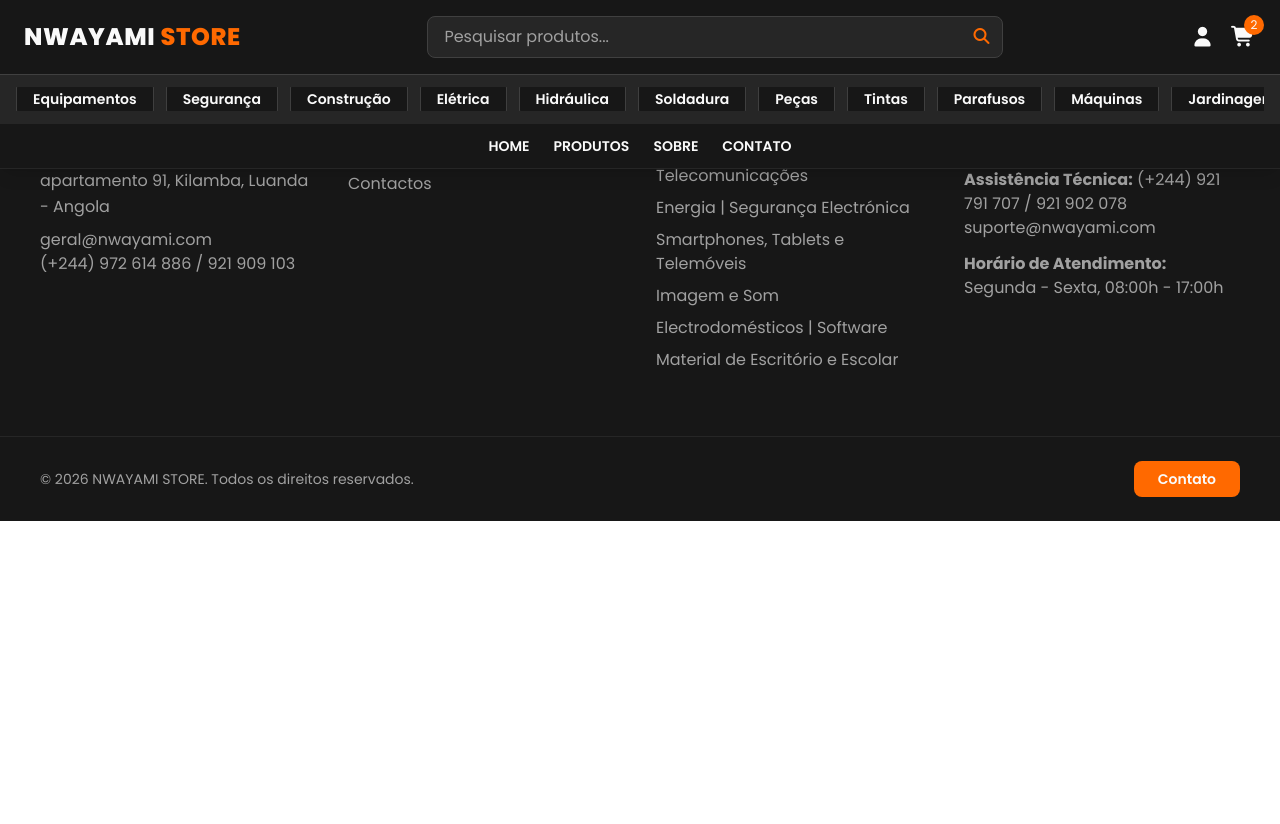
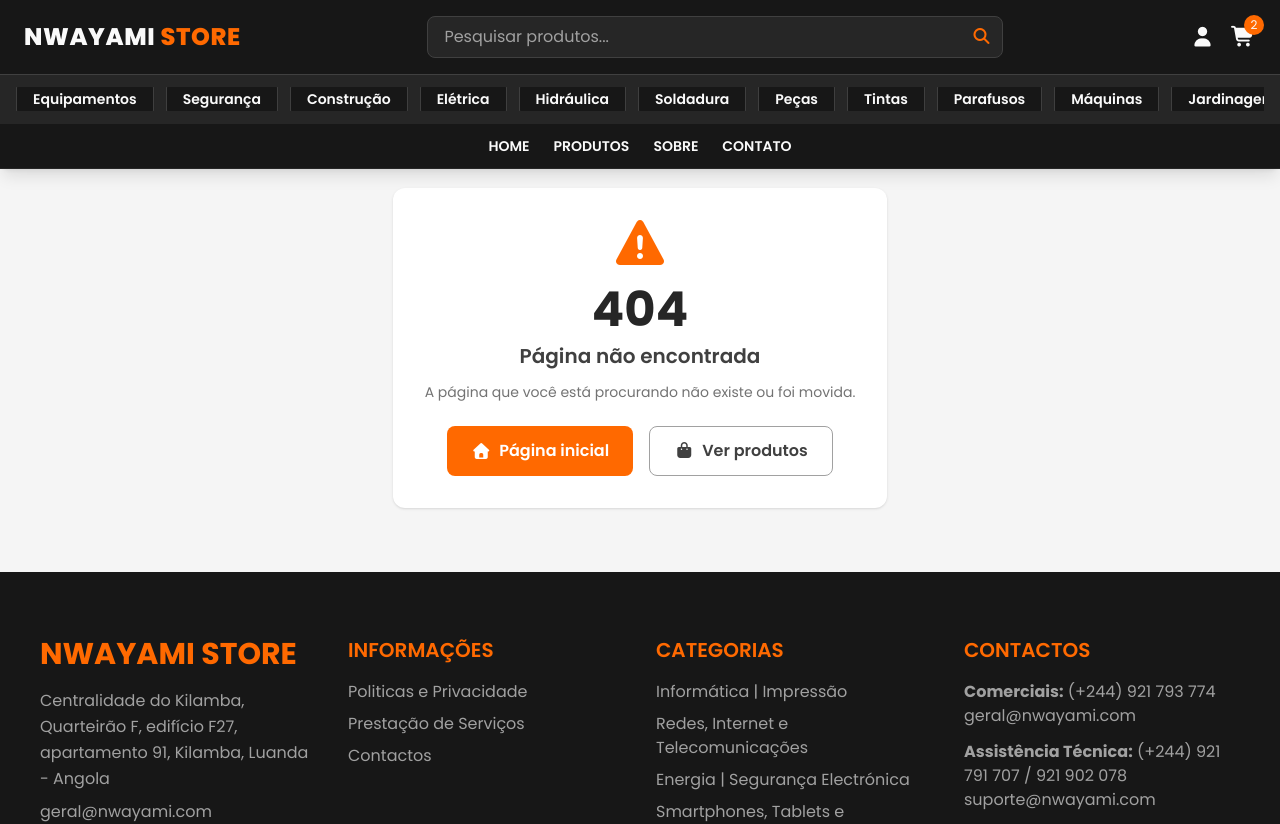
Before and after one commit to nsimba-afonso-nwayami/store-nwayami, a React (Vite) app: page /categoria/ in a window 1280 px wide. Shown: the top 824 px of the page. Before the commit the page ends 800 px from the top, so only its background shows below. Built offline with nearby package versions, Linux system fonts and the light colour scheme.

Commit message:
Página de not found feita

```diff
--- a/src/pages/site/NotFound.jsx
+++ b/src/pages/site/NotFound.jsx
@@ -6,10 +6,49 @@
   return (
     <>
       <title>Página não encontrada | Nwayami Store</title>
-      {/* Header */}
       <Header />
 
-      {/* Footer */}
+      <section className="w-full min-h-[70vh] bg-neutral-100 pt-47 pb-16 flex items-center">
+        <div className="max-w-xl mx-auto px-4">
+          <div className="bg-white rounded-xl shadow p-8 text-center">
+            {/* Ícone */}
+            <div className="text-orange-500 text-5xl mb-4">
+              <i className="fa-solid fa-triangle-exclamation"></i>
+            </div>
+
+            {/* Código 404 */}
+            <h1 className="text-5xl font-bold text-neutral-800 mb-2">404</h1>
+
+            {/* Mensagem */}
+            <h2 className="text-xl font-semibold text-neutral-700 mb-3">
+              Página não encontrada
+            </h2>
+            <p className="text-sm text-neutral-500 mb-6">
+              A página que você está procurando não existe ou foi movida.
+            </p>
+
+            {/* Botões */}
+            <div className="flex flex-col sm:flex-row justify-center gap-4">
+              <Link
+                to="/"
+                className="px-6 py-3 bg-orange-500 text-white rounded-lg font-semibold hover:bg-orange-600 transition flex items-center justify-center gap-2"
+              >
+                <i className="fa-solid fa-house"></i>
+                Página inicial
+              </Link>
+
+              <Link
+                to="/produtos"
+                className="px-6 py-3 border border-neutral-400 text-neutral-700 rounded-lg font-semibold hover:bg-neutral-200 transition flex items-center justify-center gap-2"
+              >
+                <i className="fa-solid fa-bag-shopping"></i>
+                Ver produtos
+              </Link>
+            </div>
+          </div>
+        </div>
+      </section>
+
       <Footer />
     </>
   );
```
